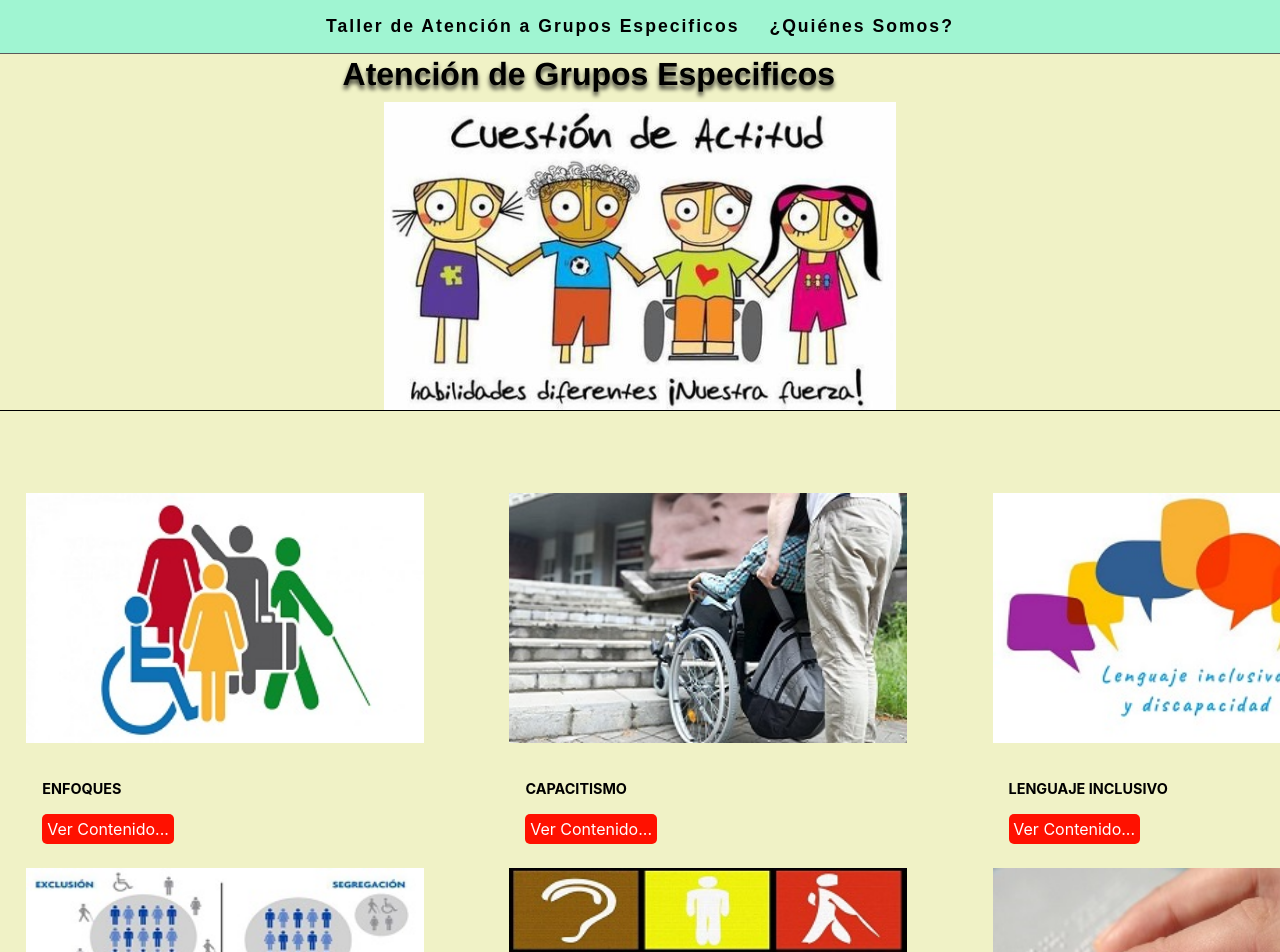
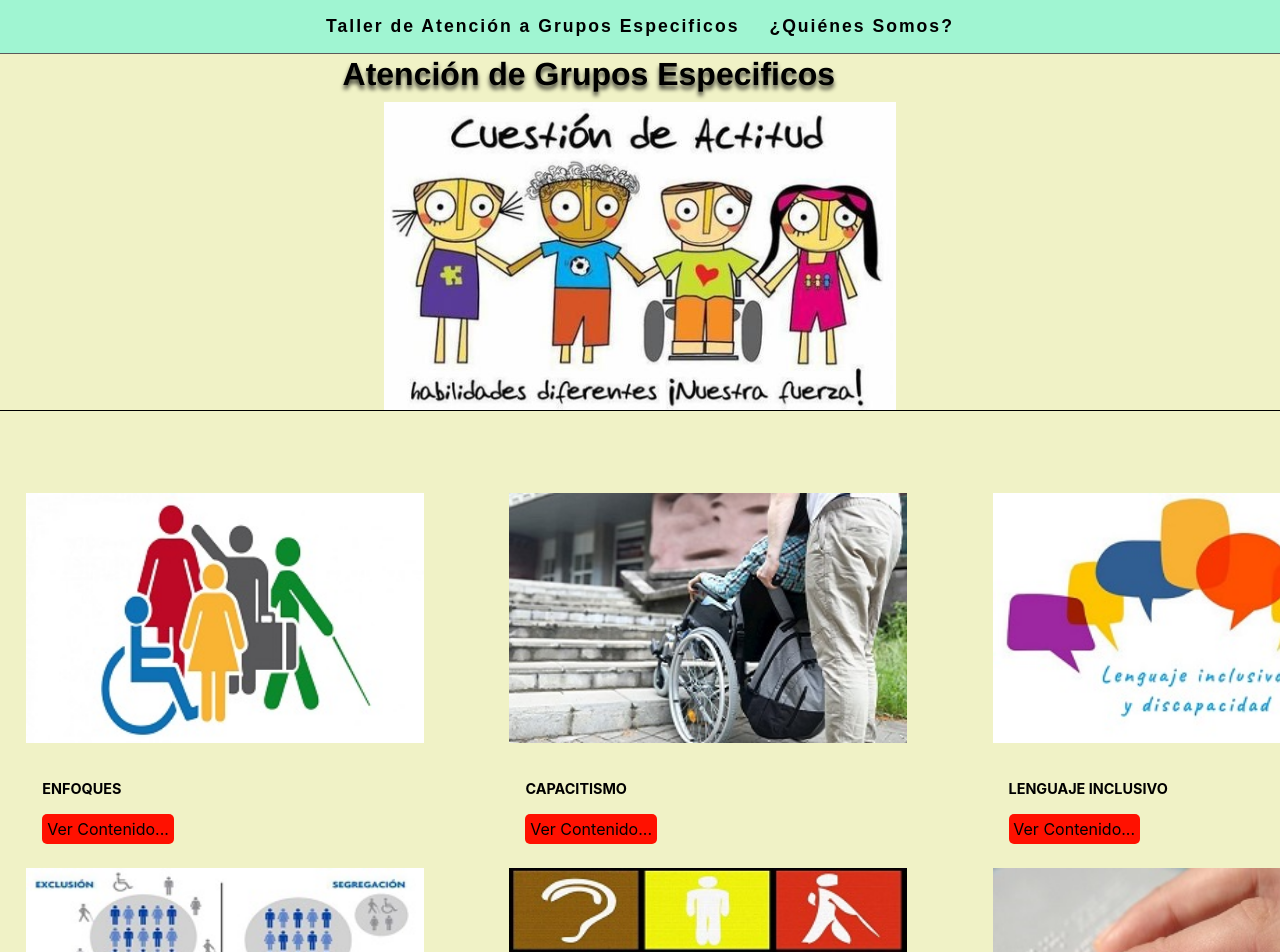
Before and after one commit to cesar-velazquez/Construye-T, a React (Create React App) app: page /Articulos in a window 1280 px wide. Shown: the top 952 px of the page. Built offline with nearby package versions, Linux system fonts and the light colour scheme.

Commit message:
cambio de color de las letras

```diff
--- a/src/componentes/Pages/Articulos.css
+++ b/src/componentes/Pages/Articulos.css
@@ -47,7 +47,7 @@
     background: #ff1100;
     border: none;
     border-radius: 5px;
-    color: #ffffff;
+    color: #000000;
     padding: .3rem;
     text-decoration: none;
     transition: all .1s ease-in-out;
```
